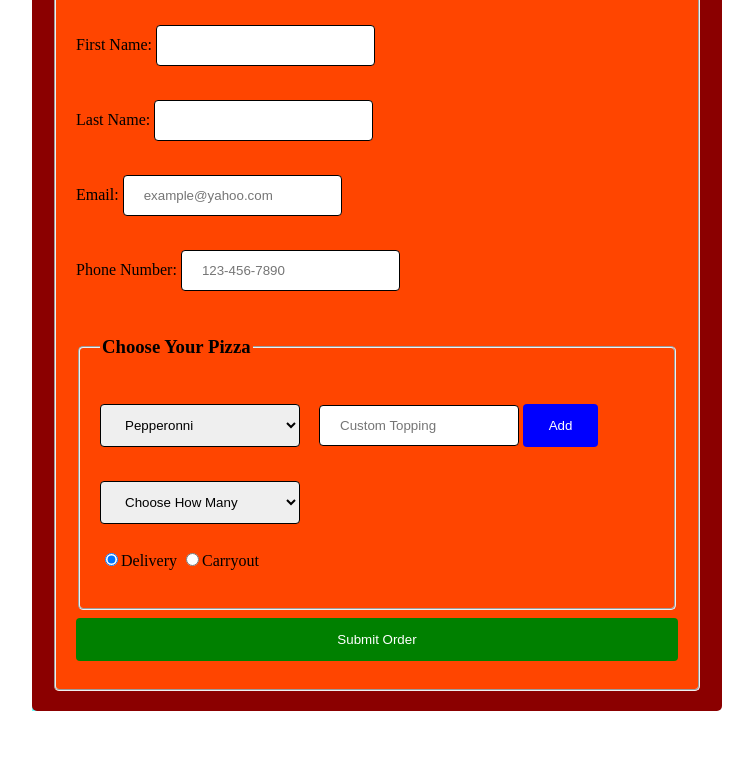
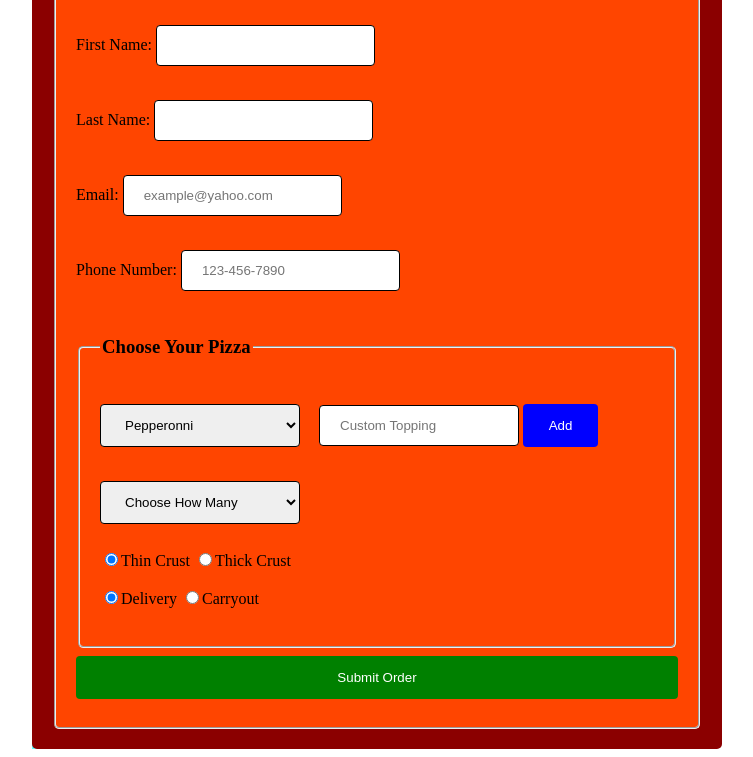
Before and after one commit to Infernocreator33/Cheech-s-Pizza, a plain HTML site: page index.html in a window 1280 px wide. Shown: the part 111-868 px from the top of the page, without its empty margins (283-1036 px from the left). Before the commit the page ends 830 px from the top, so only its background shows below. Drawn offline with Linux system fonts and the light colour scheme.

Commit message:
add thin or thick radio buttons

```diff
--- a/index.html
+++ b/index.html
@@ -35,8 +35,12 @@
                             <option value="Choose How Many">Choose How Many</option>
                         </select>
                         <br/><br/>
+                        <input type="radio" name="crust" value="Thin Crust" checked>Thin Crust
+                        <input type="radio" name="crust" value="Thick Crust">Thick Crust
+                        <br/><br/>
                         <input type="radio" name="pickupOption" value="Delivery" checked>Delivery
-                        <input type="radio" name="pickupOption" value="Carryout">Carryout <br/><br/>
+                        <input type="radio" name="pickupOption" value="Carryout">Carryout
+                        <br/><br/>
                     </fieldset>
                     <input type="button" id="submit" name="submit" value="Submit Order">
                 </fieldset>
```
